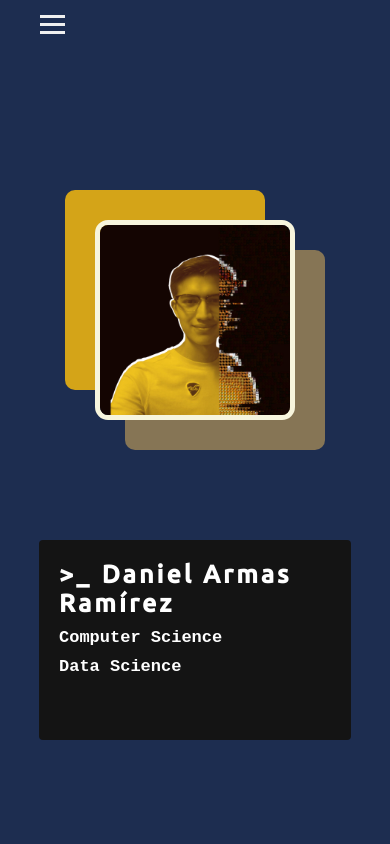
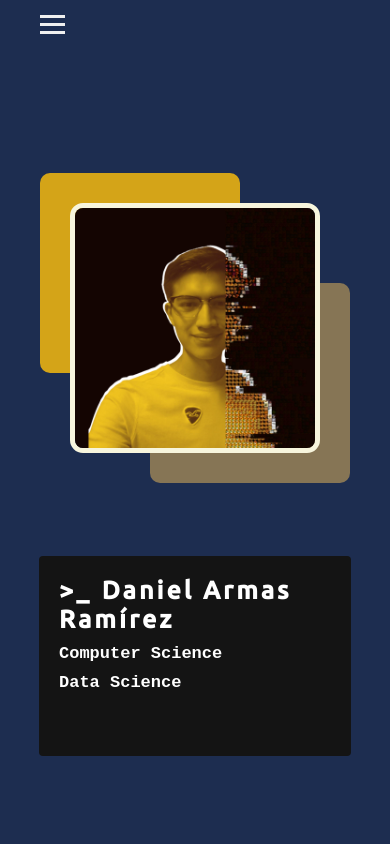
Before and after one commit to daniel692a/website, a Svelte app: page / in a window 390 px wide. Shown: the top 844 px of the page. Built offline with nearby package versions, Linux system fonts and the light colour scheme.

Commit message:
Create meta open graph config tags

```diff
--- a/public/index.html
+++ b/public/index.html
@@ -6,6 +6,14 @@
 	<meta name="robots" content="index,follow">
 	<meta name="description" content="Hi, my name is Daniel and this is my portfolio. You can connect with me">
 	<meta name="keywords" content="developer, frontend, backend, machine learning, react. svelte, flask, Daniel, python, julia">
+
+	<meta property="og:type" content="website"/>
+	<meta property="og:title" content="Daniel Armas portfolio"/>
+	<meta property="og:description" content="Hello everyone, my name is Daniel Armas Ramírez and this is my web portfolio"/>
+	<meta property="og:image:width" content="300" />
+	<meta property="og:image:height" content="300" />
+	<meta property="og:image" content="/og_image.png" />
+
 	<title>Daniel Armas Ramírez</title>
 
 	<link rel='icon' type='image/png' href='/favicon.ico'>
--- a/src/Profile.svelte
+++ b/src/Profile.svelte
@@ -123,8 +123,8 @@
     }
     @media (max-width: 480px){
         figure {
-            width: 20rem;
-            height: 20rem;
+            width: 25rem;
+            height: 25rem;
         }
         figure::before {
             width: 20rem;
```
Also changed, not shown: public/build/bundle.css, public/build/bundle.js, public/og_image.png (added), 1 other file (tests, documents, lock files or other folders).
